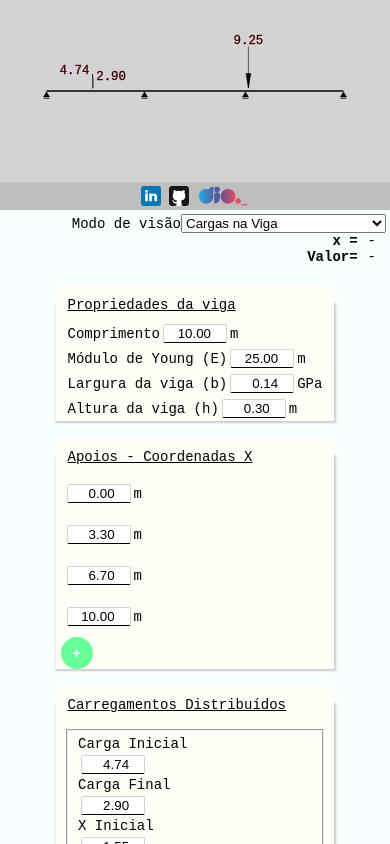
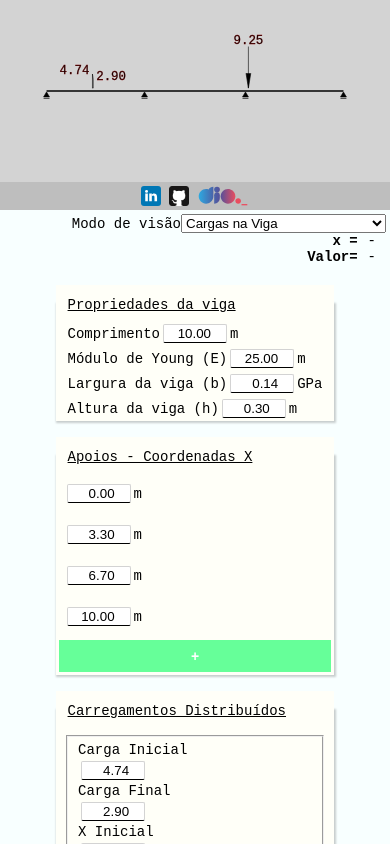
Before and after one commit to Pitossomo/react-beams, a React (Create React App) app: page / in a window 390 px wide. Shown: the top 844 px of the page. Built offline with nearby package versions, Linux system fonts and the light colour scheme.

Commit message:
Support fieldset add button reestilyzed for mobile devices

```diff
--- a/src/styles/mobile.css
+++ b/src/styles/mobile.css
@@ -34,6 +34,13 @@
     flex-direction: column;
   }
 
+  .addButton.small {
+    margin: 3px;
+    width: calc(100% - 2*3px);
+    height: fit-content;
+    border-radius: 0;
+  }
+
   .beam-properties,
   .supports,
   .load-fieldset,
```
